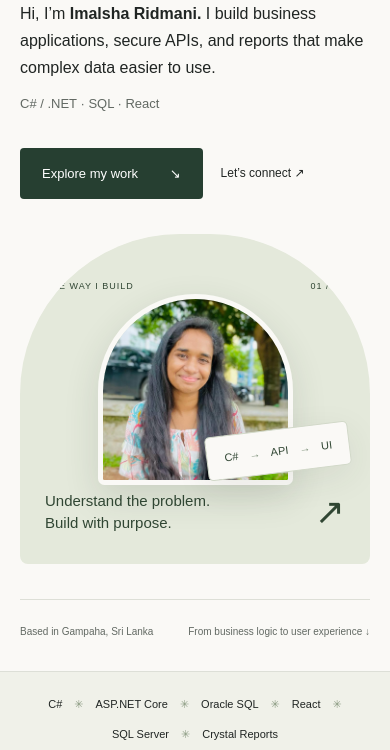
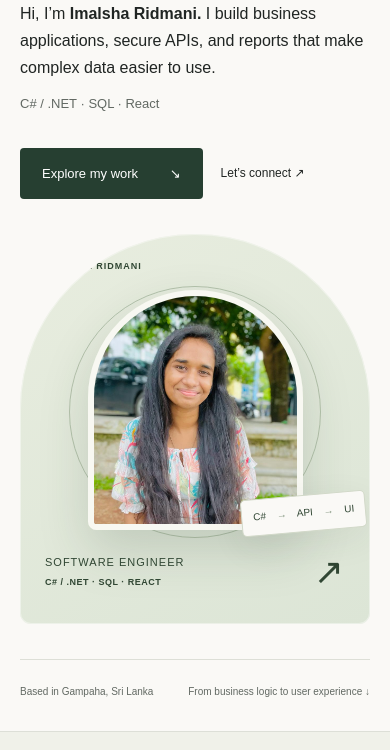
Before and after one commit to ImalshaRidmani/Portfolio, a plain HTML site: page index.html in a window 390 px wide. Shown: the part 350-1100 px from the top of the page. Drawn offline with Linux system fonts and the light colour scheme.

Commit message:
Refactor hero section in index.html for improved clarity and update styles.css with new design elements for enhanced visual appeal and responsiveness.

```diff
--- a/index.html
+++ b/index.html
@@ -1,7 +1,7 @@
 <!doctype html>
 <html lang="en"><head><meta charset="UTF-8"><meta name="viewport" content="width=device-width,initial-scale=1"><meta name="description" content="Imalsha Ridmani, Software Engineer in Sri Lanka. C#, .NET, SQL, React, and enterprise reporting."><meta name="theme-color" content="#faf9f6"><title>Imalsha Ridmani — Software Engineer</title><link rel="stylesheet" href="styles.css"><script src="script.js" defer></script></head>
 <body><a class="skip" href="#main">Skip to content</a><header><a class="brand" href="#home">ir<span>.</span></a><nav id="navigation" aria-label="Main navigation"><a href="#work">Selected work</a><a href="#experience">Experience</a><a href="#about">About</a><a href="#contact">Contact ↗</a></nav><div class="controls"><button id="theme" aria-label="Switch to dark theme">◐</button><button id="menu" aria-label="Open navigation" aria-expanded="false" aria-controls="navigation">☰</button></div></header>
-<main id="main"><section class="hero wrap" id="home"><div><p class="eyebrow"><span class="dot"></span> SOFTWARE ENGINEER · SRI LANKA</p><h1>Thoughtful code.<br>Practical <em>solutions.</em></h1><p class="intro">Hi, I’m <strong>Imalsha Ridmani.</strong> I build business applications, secure APIs, and reports that make complex data easier to use.</p><p class="muted">C# / .NET · SQL · React</p><div class="actions"><a class="button" href="#work">Explore my work <span>↘</span></a><a class="textlink" href="mailto:imalsharidmani07@gmail.com">Let’s connect ↗</a></div></div><aside class="hero-art" aria-label="Areas of software development"><div class="art-top"><span>THE WAY I BUILD</span><span>01 / 03</span></div><div class="portrait-frame"><img src="images/profile.jpg" alt="Portrait of Imalsha Ridmani" fetchpriority="high"></div><div class="art-bottom"><p>Understand the problem.<br>Build with purpose.</p><span>↗</span></div><div class="floating">C# <span>→</span> API <span>→</span> UI</div></aside><div class="hero-foot"><span>Based in Gampaha, Sri Lanka</span><span>From business logic to user experience ↓</span></div></section>
+<main id="main"><section class="hero wrap" id="home"><div><p class="eyebrow"><span class="dot"></span> SOFTWARE ENGINEER · SRI LANKA</p><h1>Thoughtful code.<br>Practical <em>solutions.</em></h1><p class="intro">Hi, I’m <strong>Imalsha Ridmani.</strong> I build business applications, secure APIs, and reports that make complex data easier to use.</p><p class="muted">C# / .NET · SQL · React</p><div class="actions"><a class="button" href="#work">Explore my work <span>↘</span></a><a class="textlink" href="mailto:imalsharidmani07@gmail.com">Let’s connect ↗</a></div></div><aside class="hero-art" aria-label="Portrait and professional profile"><div class="art-top"><span>IMALSHA RIDMANI</span><span>01 / 03</span></div><div class="portrait-frame"><img src="images/profile.jpg" alt="Portrait of Imalsha Ridmani" fetchpriority="high"></div><div class="art-bottom"><p>SOFTWARE ENGINEER<br><strong>C# / .NET · SQL · REACT</strong></p><span>↗</span></div><div class="floating">C# <span>→</span> API <span>→</span> UI</div></aside><div class="hero-foot"><span>Based in Gampaha, Sri Lanka</span><span>From business logic to user experience ↓</span></div></section>
 <div class="stack"><div class="wrap">C# <span>✳</span> ASP.NET Core <span>✳</span> Oracle SQL <span>✳</span> React <span>✳</span> SQL Server <span>✳</span> Crystal Reports</div></div>
 <section id="work" class="wrap section"><div class="section-heading"><div><p class="eyebrow">01 / SELECTED WORK</p><h2>Built to solve<br><em>real problems.</em></h2></div><p>Personal projects exploring authentication,<br>business workflows, and connected interfaces.</p></div><div class="filters" role="group" aria-label="Filter projects"><button class="selected" data-filter="all" aria-pressed="true">All projects</button><button data-filter="web" aria-pressed="false">Web & APIs</button><button data-filter="mobile" aria-pressed="false">Mobile</button></div><div class="projects">
 <article class="project featured" data-category="web"><div class="project-art violet"><span class="art-label">FULL STACK / PERSONAL PROJECT</span><div class="mock-window"><div class="window-top">● ● ● <span>Job Portal</span></div><div class="mock-content"><small>FIND YOUR NEXT OPPORTUNITY</small><h3>A better place<br>to find your next step.</h3><div class="mock-search">Role, skill, or company <b>Search ↗</b></div><div class="mock-lines"><span>Discover roles</span><span>Manage applications</span></div></div></div><span class="illustration">Interface illustration</span></div><div class="project-copy"><span class="number">01</span><h3>Job Portal</h3><p>A connected experience for employers and job seekers. Built an ASP.NET Core API with JWT authentication and role-based access, alongside a responsive React frontend with protected routes, search, and job management.</p><div class="tags"><span>ASP.NET Core</span><span>React</span><span>SQL Server</span><span>JWT</span></div><div class="links"><a href="https://github.com/ImalshaRidmani/JobPortal">Backend source ↗</a><a href="https://github.com/ImalshaRidmani/JobPortalFrontend">Frontend source ↗</a></div></div></article>
--- a/styles.css
+++ b/styles.css
@@ -8,3 +8,121 @@
 .portrait-frame img { display: block; width: 100%; height: 100%; object-fit: cover; object-position: center 28%; }
 [data-theme=dark] .portrait-frame { border-color: #263c2c; }
 @media(max-width:850px) { .portrait-frame { width: 195px; height: 215px; } }
+
+.hero-art {
+    height: 460px;
+    padding: 30px;
+    border-radius: 190px 190px 12px 12px;
+    background: radial-gradient(ellipse at 50% 47%, #d2ddca 0 34%, transparent 34.3%), linear-gradient(150deg, #e8eddf, #dce5d6);
+    box-shadow: inset 0 0 0 1px #ffffff66;
+}
+
+.hero-art::before {
+    position: absolute;
+    top: 67px;
+    left: 50%;
+    width: 310px;
+    height: 310px;
+    border: 1px solid #9cad92a8;
+    border-radius: 50%;
+    content: "";
+    transform: translateX(-50%);
+}
+
+.art-top {
+    z-index: 1;
+    margin-top: 0;
+    font-weight: 700;
+}
+
+.portrait-frame {
+    z-index: 1;
+    width: 275px;
+    height: 305px;
+    border: 6px solid #f8f8f2;
+    border-radius: 150px 150px 12px 12px;
+    box-shadow: 0 20px 50px #263c2c2b;
+}
+
+.portrait-frame img {
+    object-position: center 24%;
+}
+
+.art-bottom {
+    z-index: 1;
+    font-size: 11px;
+    letter-spacing: 1px;
+}
+
+.art-bottom p {
+    line-height: 1.8;
+}
+
+.art-bottom strong {
+    font-size: 9px;
+    letter-spacing: .5px;
+}
+
+.floating {
+    z-index: 2;
+    top: auto;
+    right: 12px;
+    bottom: 105px;
+    padding: 11px 15px;
+    transform: rotate(-5deg);
+}
+
+[data-theme=dark] .hero-art {
+    background: radial-gradient(ellipse at 50% 47%, #405442 0 34%, transparent 34.3%), linear-gradient(150deg, #344535, #293d30);
+    box-shadow: inset 0 0 0 1px #ffffff16;
+}
+
+[data-theme=dark] .hero-art::before {
+    border-color: #9cad9270;
+}
+
+[data-theme=dark] .portrait-frame {
+    border-color: #263c2c;
+}
+
+@media(max-width:850px) {
+    .hero-art {
+        height: 405px;
+    }
+
+    .hero-art::before {
+        top: 58px;
+        width: 270px;
+        height: 270px;
+    }
+
+    .portrait-frame {
+        width: 230px;
+        height: 255px;
+    }
+}
+
+@media(max-width:600px) {
+    .hero-art {
+        height: 390px;
+        padding: 25px;
+    }
+
+    .hero-art::before {
+        top: 52px;
+        width: 250px;
+        height: 250px;
+    }
+
+    .portrait-frame {
+        width: 215px;
+        height: 240px;
+    }
+
+    .floating {
+        right: 4px;
+        bottom: 93px;
+        padding: 9px 11px;
+        font-size: 10px;
+    }
+}
```
